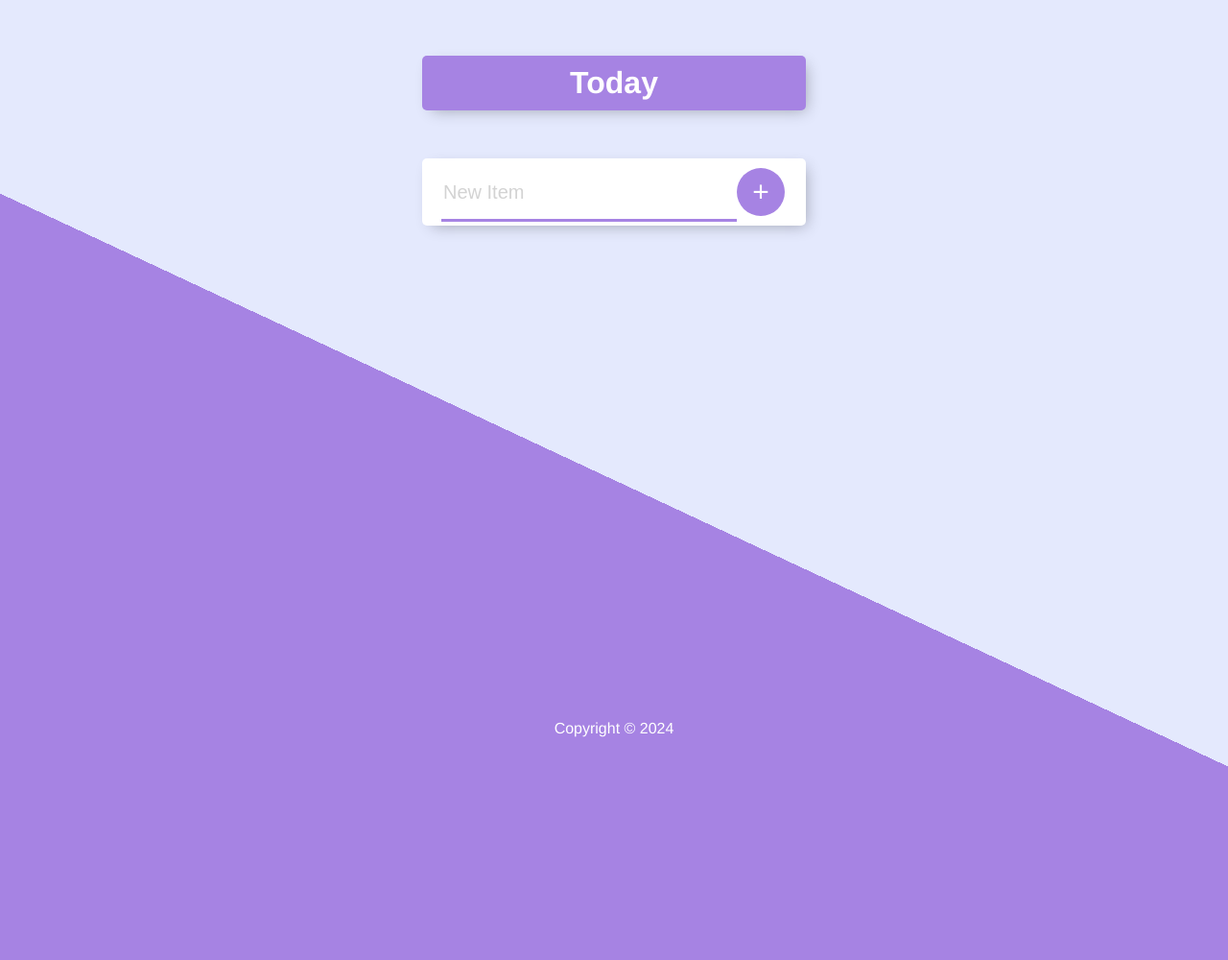
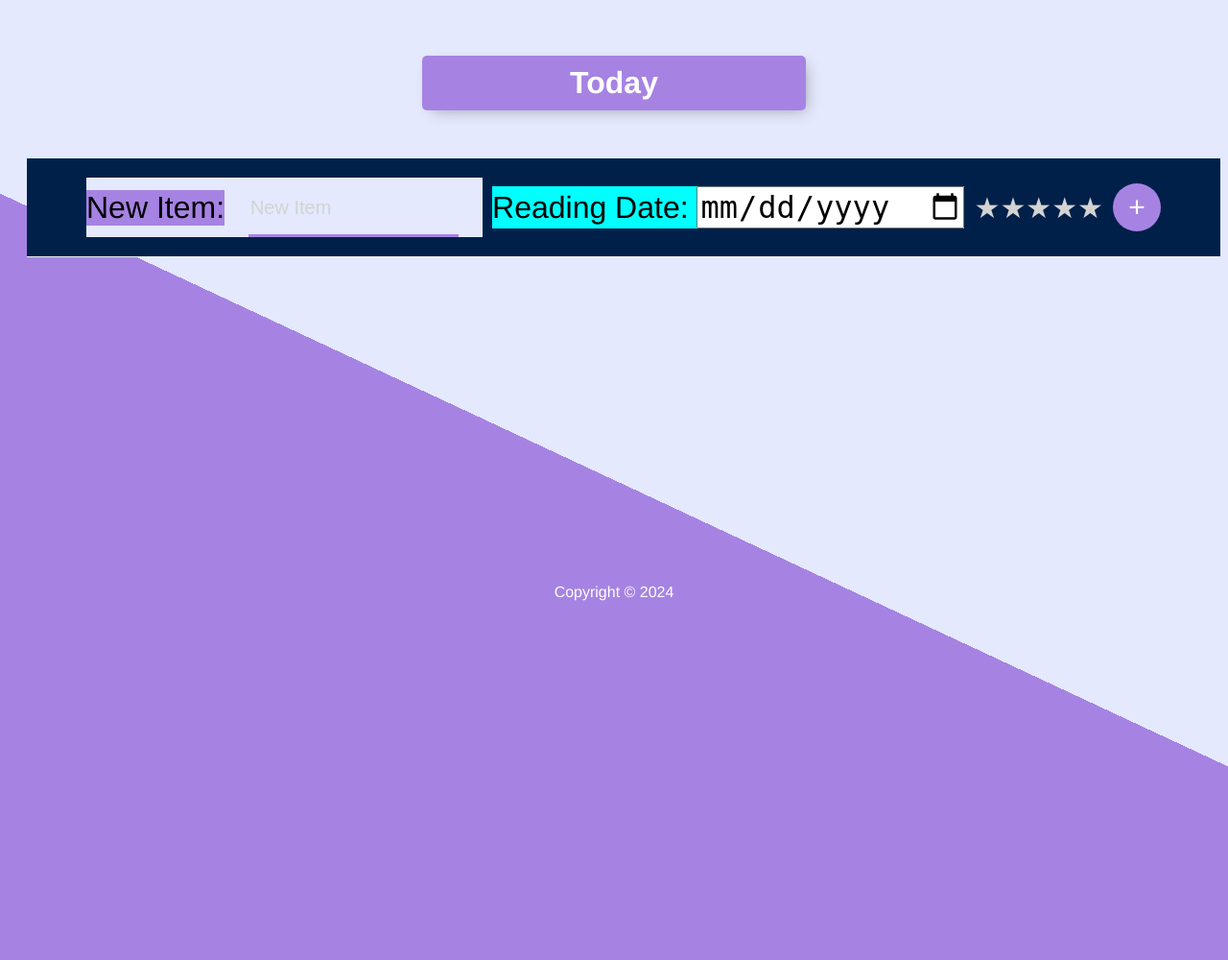
Before and after one commit to MichaelB0312/LibRate, a Node server app: page / in a window 1280 px wide. Shown: the whole page at 96% size. Run offline with Node 20, Linux system fonts and the light colour scheme; the visitor is signed in with stand-in values (Sample User, id 1); data that the repository does not hold is empty.

Commit message:
add rating feature. needs to insert it to sql table

```diff
--- a/index.js
+++ b/index.js
@@ -1,11 +1,12 @@
 import express from "express";
 import bodyParser from "body-parser";
 import pg from "pg";
+import axios from "axios";
 
 const db = new pg.Client({
   user: "postgres",
   host: "localhost",
-  database: "permalist",
+  database: "books",
   password: "bt,fubanv",
   port: 5432,
 });
@@ -13,49 +14,115 @@ db.connect();
 
 const app = express();
 const port = 3000;
+const jsonAPI = 'https://openlibrary.org/search.json?q=';
+const coverAPI = 'https://covers.openlibrary.org/b/olid/';
 
 app.use(bodyParser.urlencoded({ extended: true }));
 app.use(express.static("public"));
 
 let items = [
-  { id: 1, title: "Buy milk" },
-  { id: 2, title: "Finish homework" },
+  { book_id: 1, title: "1984", author: "George Orwell", olid:'OL21733390M' },
 ];
+
+let error_msg = '';
 
 async function load_items() {
   const result = await db.query(
-    "SELECT * FROM items ORDER BY id ASC;"
+    `SELECT book_list.book_id, book_list.title, book_details.read_date, book_details.OLID
+      FROM book_list
+      JOIN book_details
+      ON book_list.book_id = book_details.id`
   );
 
   console.log(result.rows);
   items = result.rows;
 }
 
+async function fetchOLM(jsonAPI, item){
+
+  let q_item = item.replaceAll(' ', '+').toLowerCase();
+  try{
+    const response = await axios.get(jsonAPI + q_item);
+    return response.data.docs[0].cover_edition_key;
+  } catch(error){
+      console.error("Failed to make request:", error.message);
+  }
+}
+
 app.get("/", async (req, res) => {
   await load_items();
-  res.render("index.ejs", {
-    listTitle: "Today",
-    listItems: items,
-  });
+  if( error_msg == ''){
+    res.render("index.ejs", {
+      listTitle: "Today",
+      listItems: items,
+    });
+  }
+  else{
+    res.render("index.ejs", {
+      listTitle: "Today",
+      listItems: items,
+      error: error_msg
+    });
+  }
+  let src = "https://covers.openlibrary.org/b/olid/" + items[0].olid + "-M.jpg";
+  console.log (src);
 });
 
 app.post("/add", async (req, res) => {
-  const item = req.body.newItem;
-  await db.query("INSERT INTO items (title) VALUES ($1)", [item]);
-  res.redirect("/");
+  let item = req.body.newItem;
+  error_msg = '';
+  console.log(item);
+  console.log(req.body);
+  // await db.query("INSERT INTO book_list (title) VALUES ($1)", [item]);
+  // await db.query("INSERT INTO book_details ")
+  //const response1 = await axios.get(API_URL + '/Any?format=txt');
+  //console.log("oldddd joke " + response1.data);
+  console.log(typeof(jsonAPI + item));
+  const olm = await fetchOLM(jsonAPI, item);
+  console.log(olm);
+  try{
+    await db.query(
+      "INSERT INTO book_list (title) VALUES ($1)",
+      [item]
+    );
+    console.log("inserted into book list");
+    const book_id = await db.query(
+      "SELECT book_id FROM book_list WHERE title=($1)",
+      [item]
+    );
+    console.log(book_id.rows[0].book_id);
+    console.log("id has been selected");
+    try{
+      await db.query(
+        "INSERT INTO book_details (id, read_date, olid) VALUES ($1,$2,$3)",
+        [book_id.rows[0].book_id, req.body.read_date, olm]
+      );
+      res.redirect("/");
+      //TODO///////// error adding to both tries
+    }catch(err){
+      console.log(err);
+      error_msg = "Book has already been added, try again";
+      res.redirect("/");
+    }
+  }catch(err){
+    console.log(err);
+  }
 });
 
 app.post("/edit", async (req, res) => {
   let edited_item = req.body.updatedItemTitle;
+  //console.log(typeof edited_item);
   let item_id = req.body.updatedItemId;
+  console.log("wiiiiii ");
+  console.log("wiiiiii " + item_id);
   //console.log(req.body);
-  await db.query("UPDATE items SET title = ($1) WHERE id = ($2)", [edited_item, item_id]);
+  await db.query("UPDATE book_list SET title = ($1) WHERE book_id = ($2)", [edited_item, item_id]);
   res.redirect("/");
 });
 
 app.post("/delete", async (req, res) => {
   let del_id = req.body.deleteItemId;
-  await db.query("DELETE FROM items WHERE id = ($1)", [del_id]);
+  await db.query("DELETE FROM book_list WHERE id = ($1)", [del_id]);
   res.redirect("/");
 });
 
--- a/package.json
+++ b/package.json
@@ -15,6 +15,7 @@
     "body-parser": "^1.20.2",
     "ejs": "^3.1.9",
     "express": "^4.18.2",
-    "pg": "^8.11.3"
+    "pg": "^8.11.3",
+    "axios": "^1.4.0"
   }
 }
--- a/public/styles/main.css
+++ b/public/styles/main.css
@@ -4,11 +4,14 @@ html {
   min-height: 1000px;
   font-family: "helvetica neue";
 }
+
 body {
+  /* background-image: -webkit-linear-gradient(65deg, #a683e3 50%, #e4e9fd 50%); */
   display: flex;
   flex-direction: column;
   justify-content: stretch;
   min-height: 95vh;
+  gap: 50px;
 }
 main {
   text-align: center;
@@ -46,6 +49,26 @@ form.edit {
   border-bottom: 0;
 }
 
+.item-details{
+  display: block;
+}
+
+.rating input {
+  display: none;
+}
+.rating label {
+  float: right;
+  font-size: 30px;
+  color: lightgray;
+  cursor: pointer;
+}
+.rating input:checked ~ label {
+  color: gold;
+}
+.rating label:hover,
+.rating label:hover ~ label {
+  color: gold;
+}
 input[type="checkbox"] {
   margin: 20px;
   margin-left: 0;
@@ -63,6 +86,40 @@ form {
   margin-left: 20px;
 }
 
+.sub-menu {
+  display: flex;
+  justify-content: center;
+  align-items: center;
+  gap: 10px;
+  /* max-width: 200%; */
+  width: 200%;
+  margin: 0 auto;
+  padding: 20px;
+  background-color: #00204a;
+}
+
+.new-item{
+  display: flex;
+  justify-content: center;
+  align-items: center;
+  background-color: #e4e9fd;
+  font-size: 2rem;
+}
+
+.new-item-label{
+  background-color: #a683e3;
+}
+
+.read-date{
+  background-color: aqua;
+  font-size: 2rem;
+}
+
+.read-date input{
+  font-size: 2rem;
+}
+
+
 button.add {
   min-height: 50px;
   width: 50px;
@@ -72,6 +129,7 @@ button.add {
   color: #fff;
   font-size: 30px;
   border-width: 0;
+  padding: 0.5%;
 }
 
 button.edit {
@@ -108,6 +166,7 @@ input[type="text"]:focus {
 
 footer {
   flex: 0 0 auto;
+  min-height: 20vh;
   color: white;
   text-align: center;
 }
--- a/views/index.ejs
+++ b/views/index.ejs
@@ -9,30 +9,62 @@
     <% for(let item of listItems){%>
       <div class="item">
         <form action="/delete" method="post">
-          <input type="checkbox" onchange="this.form.submit()" name="deleteItemId" value="<%= item.id %>">
+          <input type="checkbox" onchange="this.form.submit()" name="deleteItemId" value="<%= item.book_id %>">
         </form>
-
-        <p id="title<%=item.id%>">
-          <%= item.title %>
-        </p>
+        <img src="https://covers.openlibrary.org/b/olid/<%=item.olid%>-M.jpg" />
+        <div class="item-details">
+          <p id="title<%=item.book_id%>">
+            <%= item.title %>
+          </p>
+          <% let date = JSON.stringify(item.read_date);
+              date = date.split('T')[0];
+           %>
+          <small>Reading Date: <%= date.split('"')[1] %> </small>
+        </div>
 
         <form class="edit" action="/edit" method="post">
-          <input type="hidden" name="updatedItemId" value="<%= item.id %>">
-          <input id="input<%=item.id%>" type="text" name="updatedItemTitle" value="<%= item.title %>" autocomplete="off"
+          <input type="hidden" name="updatedItemId" value="<%= item.book_id %>">
+          <input id="input<%=item.book_id%>" type="text" name="updatedItemTitle" value="<%= item.title %>" autocomplete="off"
             autofocus="true" hidden="true" />
-          <button id="done<%=item.id%>" class="edit" type="submit" hidden><img class="icon"
+          <button id="done<%=item.book_id%>" class="edit" type="submit" hidden><img class="icon"
               src="/assets/icons/check-solid.svg" alt="tick image"></button>
         </form>
-        <button id="edit<%=item.id%>" class="edit" onclick="handler('<%=item.id%>')"><img class="icon"
+        <button id="edit<%=item.book_id%>" class="edit" onclick="handler('<%=item.book_id%>')"><img class="icon"
             src="/assets/icons/pencil-solid.svg" alt="pencil image"></button>
       </div>
       <% } %>
 
-        <form class="item" action="/add" method="post">
-          <input type="text" name="newItem" placeholder="New Item" autocomplete="off" autofocus="true" />
-          <button class="add" type="submit" name="list" value=<%=listTitle %> >+</button>
-        </form>
   </div>
+
+
+  <form class="item" action="/add" method="post">
+    <div class="sub-menu">
+      <div class="new-item">
+        <div class="new-item-label">
+          <label for="newItem">New Item:</label>
+        </div>
+        <div class="new-item-input">
+          <input type="text" name="newItem" autocomplete="off" autofocus placeholder="<%= locals.error ? error :  'New Item'%>" required/>
+        </div>
+      </div>
+      <div class="read-date">
+        <label for="read_date">Reading Date:</label>
+        <input type="date" name="read_date" autocomplete="off" autofocus placeholder="<%= locals.error ? error :  'Enter a Date'%>" required/>
+      </div>
+
+      <div class="rating">
+        <% for (let i=5; i>0; i--){ %>
+          <% console.log(i); %>
+          <input type="radio" name="rate" id="star<%=i%>" value="<%=i%>"><label for="star<%=i%>">&#9733;</label>
+          <%}%>
+      </div>
+
+      <div class="add-icon">
+        <button class="add" type="submit" name="list" value=<%=listTitle %> >+</button>
+      </div>
+    </div>
+  </form>
+
 
   <script>
     function handler(id) {
@@ -41,5 +73,26 @@
       document.getElementById("done" + id).removeAttribute("hidden")
       document.getElementById("input" + id).removeAttribute("hidden")
     }
+
+    const ratingRadios = document.querySelectorAll('input[name="star"]');
+    let rate = 0;
+    // Add an event listener for changes to the radio buttons
+    ratingRadios.forEach(radio => {
+            radio.addEventListener('change', function() {
+                rate++;
+            });
+        });
+
+    console.log("rate is: " + rate);
+    console.log("lll " + document.querySelector(".new-item-input input").attributes);
   </script>
   <%- include('partials/footer.ejs'); -%>
+
+  <!-- <div class="abook" data-rating="10" data-title="The Listening Book - by W.A. Mathieu" data-date="2021-09-03">
+    <figure><a href="/book/ListeningBook"><img src="/images/book/ListeningBook.webp" loading="lazy" alt="The Listening Book - by W.A. Mathieu"></a></figure>
+    <h2><a href="/book/ListeningBook">The Listening Book - by W.A. Mathieu</a></h2>
+    <small>Date read: 2021-09-03. How strongly I recommend it: <strong>10</strong>/10</small>
+    <p>Everyone should read this book of little essays about listening. It teaches your ears to pay more attention. It calls your attention to sounds you hadn’t noticed. It’s beautifully written, and makes your life better. I read it twice, 24 years ago, and reading it again this week, it was even better than I remembered.
+    </p><p><strong><a href="/book/ListeningBook">Read my notes</a></strong>, or go to the <a href="https://www.amazon.com/s?k=9781590308318&amp;tag=sivers-20">Amazon page</a> for details and reviews.
+    </p>
+  </div> -->
--- a/views/partials/header.ejs
+++ b/views/partials/header.ejs
@@ -6,6 +6,7 @@
   <meta http-equiv="X-UA-Compatible" content="IE=edge" />
   <meta name="viewport" content="width=device-width, initial-scale=1.0" />
   <link rel="stylesheet" href="styles/main.css" />
+  <!-- <link rel="stylesheet" href="https://cdn.jsdelivr.net/npm/bootstrap@4.6.1/dist/css/bootstrap.min.css"> -->
   <title>Permalist</title>
 </head>
 
```
Also changed, not shown: queries.sql (added, +40 -0 lines), 1 other file.
